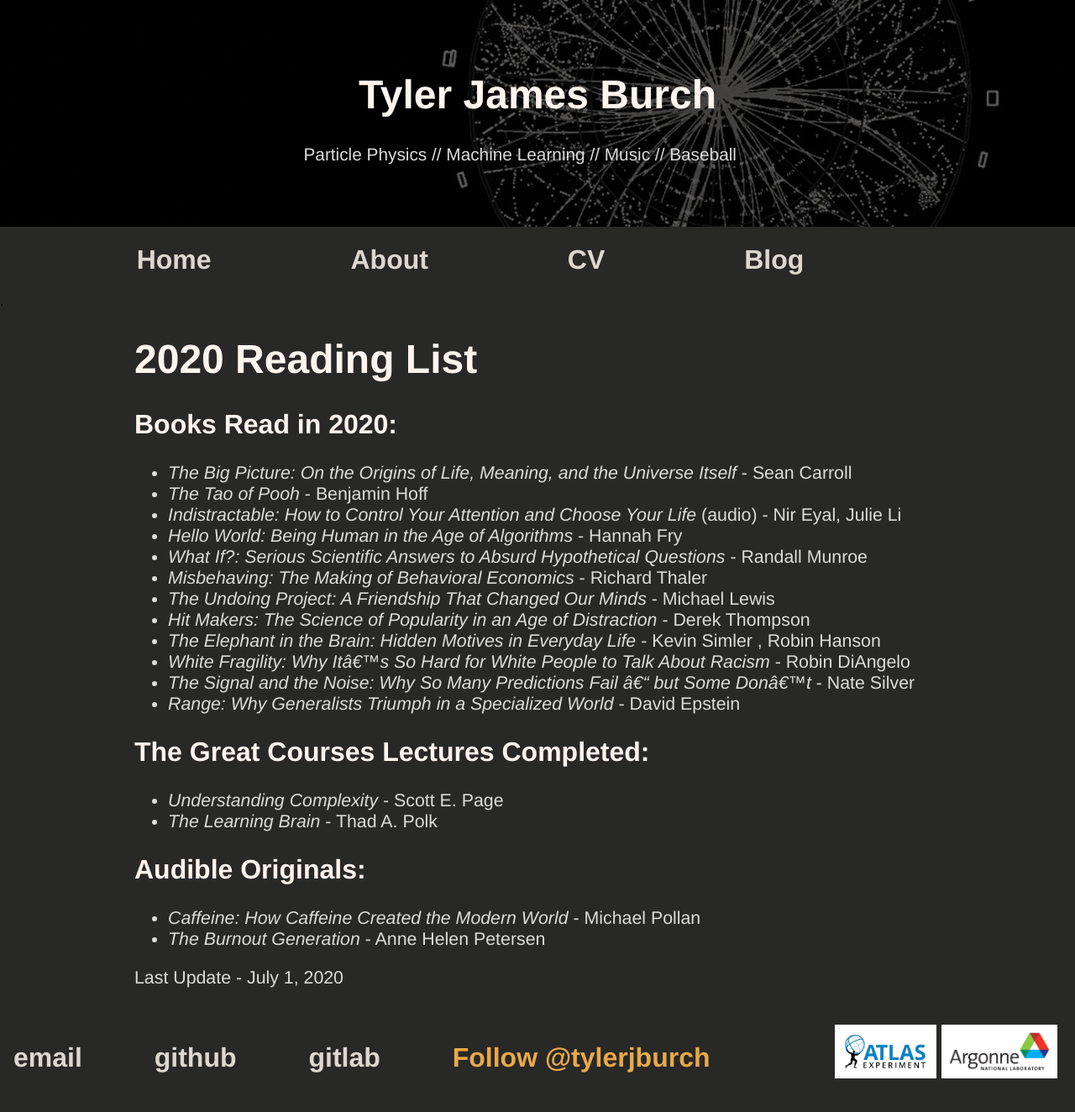
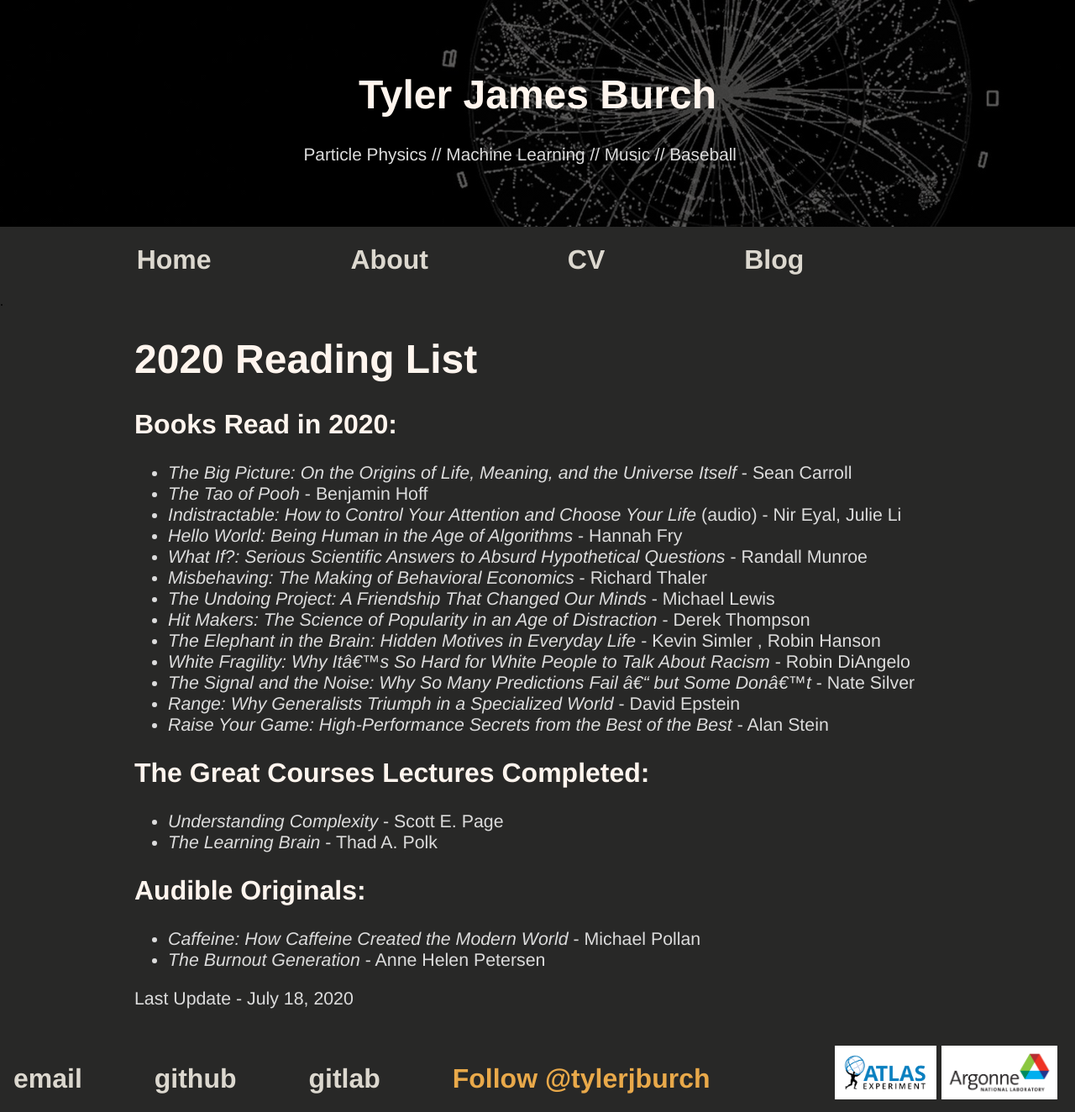
Before and after one commit to tjburch/tjburch.github.io, a Jekyll site: the page built from _other/2020readinglist.md, in a window 1280 px wide. Shown: the whole page at 84% size. Built offline with Jekyll 4.4.1, drawn with Linux system fonts in a browser that asks for light colours; comment, search, counter and statistics services are not loaded; before the commit the page ends 1299 px from its top, so only the background shows below that.

Commit message:
add raise your game

```diff
--- a/_other/2020readinglist.md
+++ b/_other/2020readinglist.md
@@ -20,6 +20,7 @@ date: 2020-04-04
 - _White Fragility: Why It's So Hard for White People to Talk About Racism_ - Robin DiAngelo
 - _The Signal and the Noise: Why So Many Predictions Fail -- but Some Don't_ - Nate Silver
 - _Range: Why Generalists Triumph in a Specialized World_ - David Epstein
+- _Raise Your Game: High-Performance Secrets from the Best of the Best_ - Alan Stein
 
 ## The Great Courses Lectures Completed:
 
@@ -31,4 +32,4 @@ date: 2020-04-04
 - _Caffeine: How Caffeine Created the Modern World_ - Michael Pollan
 - _The Burnout Generation_ - Anne Helen Petersen
 
-Last Update - July 1, 2020
+Last Update - July 18, 2020
```
